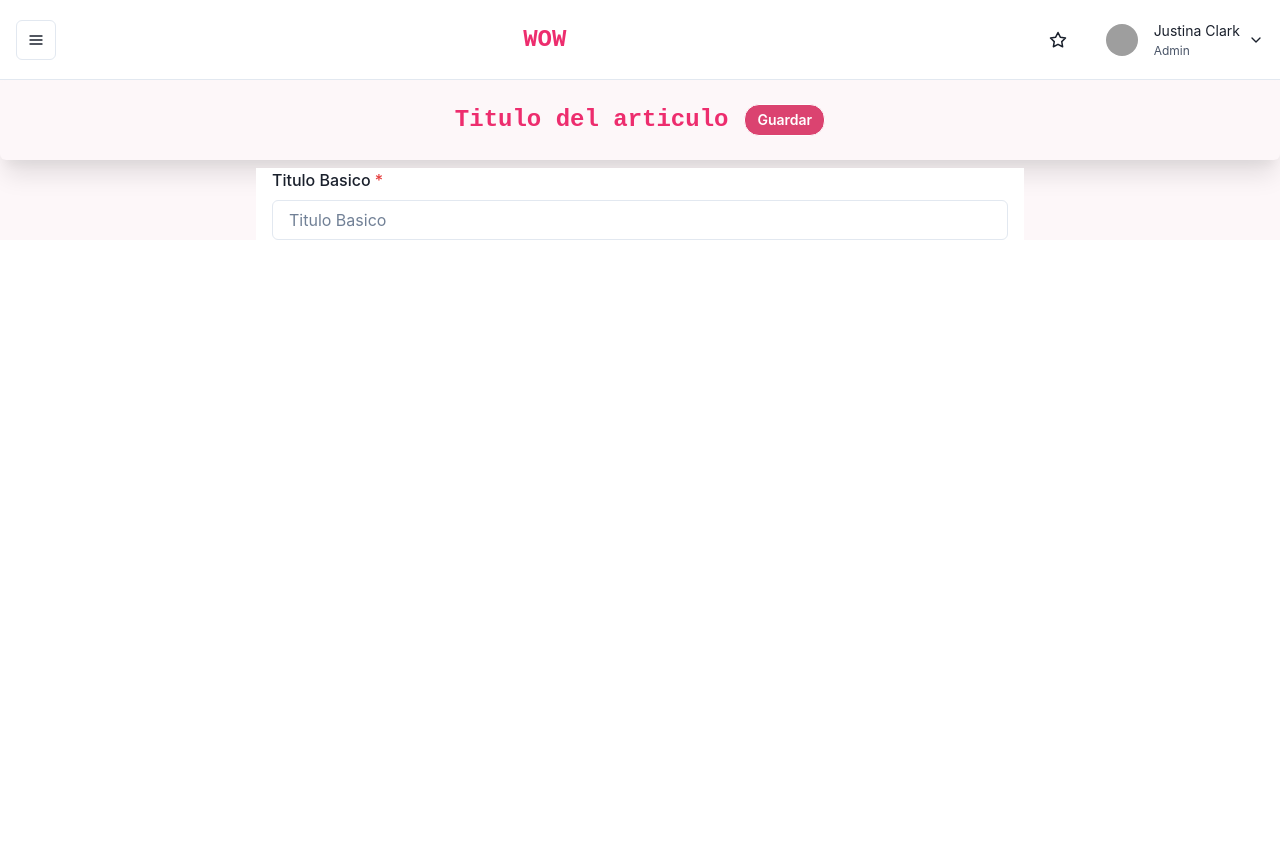
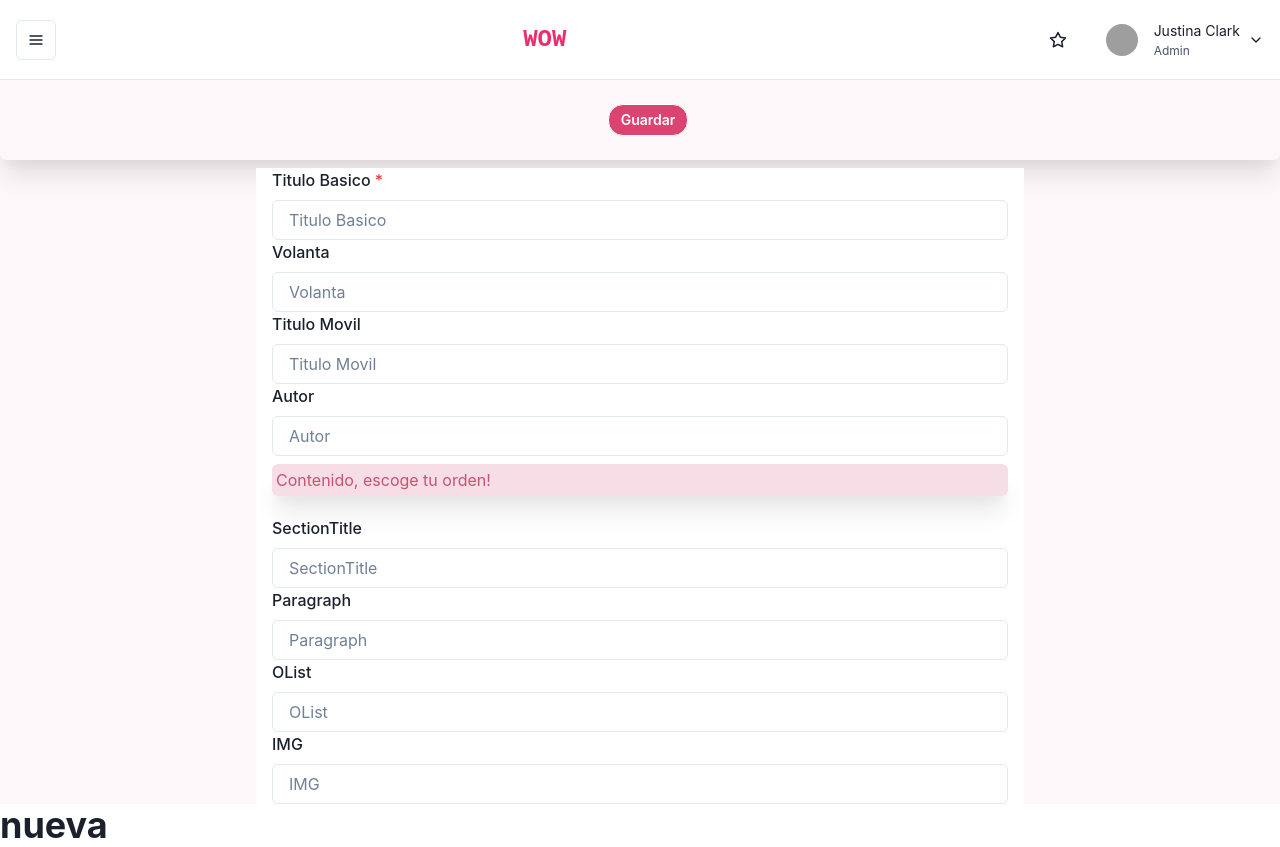
Before and after one commit to alejaramos/ABM, a Next.js app: page /selected/newHistorie in a window 1280 px wide. Before the commit the page ends 800 px from the top, so only its background shows below. Built offline with nearby package versions, Linux system fonts and the light colour scheme; grey boxes are pictures that could not be loaded.

Commit message:
added drag and drop

```diff
--- /dev/null
+++ b/Components/ArticleEdition.js
@@ -0,0 +1,224 @@
+import {
+  Box,
+  Heading,
+  Button,
+  Stack,
+  Center,
+  Spacer,
+  Container,
+  FormControl,
+  FormLabel,
+  Input,
+  Text,
+} from "@chakra-ui/react";
+
+import HeaderDrawer from "./HeaderDrawer";
+import useInput from "../hooks/useInput";
+import { DragDropContext, Droppable, Draggable } from "react-beautiful-dnd";
+import React, { useEffect, useState } from "react";
+import axios from "axios";
+
+const reorder = (list, startIndex, endIndex) => {
+  const result = Array.from(list);
+  const [removed] = result.splice(startIndex, 1);
+  result.splice(endIndex, 0, removed);
+
+  return result;
+};
+
+const ArticleEdition = () => {
+  const titulo = useInput();
+  const volanta = useInput();
+  const tituloMovil = useInput();
+  const autor = useInput();
+  const Paragraph = useInput();
+  const SectionTitle = useInput();
+  const OList = useInput();
+  const IMG = useInput();
+
+  const text = [
+    {
+      id: "item-1",
+      type: "SectionTitle",
+      content: "los cuerpos",
+    },
+    {
+      id: "item-2",
+      type: "Paragraph",
+      content: Paragraph.value,
+    },
+    {
+      id: "item-3",
+      type: "OList",
+      content: "-uno, -dos",
+    },
+    {
+      id: "item-4",
+      type: "IMG",
+      content:
+        "https://www.ospat.com.ar/wp-content/uploads/2017/05/Dear-Kate.jpg",
+    },
+  ];
+
+  //handlesubmit
+
+  const handlerSubmit = (e) => {
+    e.preventDefault();
+    console.log("entre", titulo.value, volanta.value, autor.value, items);
+    axios
+      .post("http://localhost:3001/api/news", {
+        title: titulo.value,
+        subtitle: volanta.value,
+        field_credits: autor.value,
+        content: items,
+      })
+      .then((res) => {
+        alert(`guardada con exito`);
+      })
+      .catch((err) => {
+        alert("prueba de nuevo"), console.log(err);
+      });
+  };
+
+  //drag and drop
+  const [items, setItems] = useState([]);
+
+  useEffect(() => {
+    setItems(text);
+  }, []);
+
+  const onDragEnd = (result) => {
+    if (!result.destination) {
+      return;
+    }
+
+    const reorderedItems = reorder(
+      items,
+      result.source.index,
+      result.destination.index
+    );
+
+    console.log({ reorderedItems });
+    setItems(reorderedItems);
+  };
+
+  return (
+    <Box backgroundColor={"hsl(336deg 56% 98%)"} alignItems="center">
+      <HeaderDrawer></HeaderDrawer>
+      <Box
+        boxShadow="xl"
+        p="6"
+        rounded="md"
+        backgroundColor={"hsl(336deg 56% 98%)"}
+      >
+        <Container maxW="xl" centerContent>
+          <Box>
+            <Stack spacing={4} direction="row" align="center">
+              <Heading
+                fontSize="2xl"
+                fontFamily="monospace"
+                fontWeight="900"
+                color="#ED2D6E"
+              >
+                {titulo.value}
+              </Heading>
+
+              <Button
+                _hover={{ bg: "#ED2D6E" }}
+                _active={{
+                  bg: "#dddfe2",
+                  transform: "scale(0.98)",
+                  borderColor: "#bec3c9",
+                }}
+                borderRadius="15px"
+                colorScheme="#ED2D6E"
+                color="white"
+                bg="hsl(342deg 68% 56%)"
+                variant="outline"
+                size="sm"
+                onClick={handlerSubmit}
+              >
+                Guardar
+              </Button>
+            </Stack>
+          </Box>
+        </Container>
+      </Box>
+
+      <Container marginTop={2} maxW="60%" centerContent bg={"white"}>
+        <FormControl id="Titulo Basico" isRequired>
+          <FormLabel>Titulo Basico</FormLabel>
+          <Input placeholder="Titulo Basico" {...titulo} />
+        </FormControl>
+
+        <FormControl id="Volanta">
+          <FormLabel>Volanta</FormLabel>
+          <Input
+            placeholder="Volanta"
+            value={volanta.value}
+            onChange={volanta.onChange}
+          />
+        </FormControl>
+
+        <FormControl id="Titulo Movil">
+          <FormLabel>Titulo Movil</FormLabel>
+          <Input placeholder="Titulo Movil" {...tituloMovil} />
+        </FormControl>
+
+        <FormControl id="Autor">
+          <FormLabel>Autor</FormLabel>
+          <Input placeholder="Autor" {...autor} />
+        </FormControl>
+
+        <Box
+          bg="#f7dde6"
+          marginTop={2}
+          boxShadow="xl"
+          p="1"
+          width="100%"
+          rounded="md"
+          centerContent
+        >
+          <Text color="hsl(345deg 50% 55%)">Contenido, escoge tu orden!</Text>
+        </Box>
+
+          <Box width="100%" marginTop={5}>
+            <DragDropContext onDragEnd={onDragEnd}>
+              <Droppable droppableId="droppable">
+                {(provided, snapshot) => (
+                  <div {...provided.droppableProps} ref={provided.innerRef}>
+                    {items.map((item, index) => (
+                      <Draggable
+                        key={item.id}
+                        draggableId={item.id}
+                        index={index}
+                      >
+                        {(provided, snapshot) => (
+                          <Box
+                            className="card"
+
+                            ref={provided.innerRef}
+                            {...provided.draggableProps}
+                            {...provided.dragHandleProps}
+                          >
+                            <FormControl id={item.content}>
+                              <FormLabel>{item.type}</FormLabel>
+                              <Input placeholder={item.type} {...item.type} />
+                            </FormControl>
+                          </Box>
+                        )}
+                      </Draggable>
+                    ))}
+                    {provided.placeholder}
+                  </div>
+                )}
+              </Droppable>
+            </DragDropContext>
+          </Box>
+
+      </Container>
+    </Box>
+  );
+};
+
+export default ArticleEdition;
--- a/Components/HeaderDrawer.js
+++ b/Components/HeaderDrawer.js
@@ -183,7 +183,7 @@ export default function HeaderDrawer() {
   const NavItem = ({ icon, children, ...rest }) => {
     return (
       <Link
-        href={`http://localhost:3000/edition/${children}`}
+        href={`http://localhost:8000/edition/${children}`}
         style={{ textDecoration: "none" }}
         _focus={{ boxShadow: "none" }}
       >
--- a/Components/SideBar.js
+++ b/Components/SideBar.js
@@ -133,7 +133,7 @@ const SidebarContent = ({ onClose, ...rest }) => {
 const NavItem = ({ icon, children, ...rest }) => {
   return (
     <Link
-      href={`http://localhost:3000/edition/${children}`}
+      href={`http://localhost:8000/edition/${children}`}
       style={{ textDecoration: "none" }}
       _focus={{ boxShadow: "none" }}
     >
--- a/package.json
+++ b/package.json
@@ -18,6 +18,7 @@
     "framer-motion": "^6.3.16",
     "next": "12.2.0",
     "react": "18.2.0",
+    "react-beautiful-dnd": "^13.1.0",
     "react-dom": "18.2.0",
     "react-icons": "^4.4.0",
     "react-router": "^6.3.0"
--- a/pages/_app.js
+++ b/pages/_app.js
@@ -1,11 +1,11 @@
 import * as React from "react";
 import { ChakraProvider } from "@chakra-ui/react";
-import SidebarWithHeader from "../Components/SideBar";
 
 
 
 function MyApp({ Component, pageProps }) {
   return (
+
     <ChakraProvider>
 
       <Component {...pageProps} />
--- a/pages/selected/[articleName].js
+++ /dev/null
@@ -1,73 +0,0 @@
-import { useRouter } from "next/router";
-import React, { ReactNode } from "react";
-import {
-  Box,
-  Heading,
-  Button,
-  Stack,
-  Center,
-  Spacer,
-  Container,
-  FormControl,
-  FormLabel,
-  Input
-} from "@chakra-ui/react";
-
-import HeaderDrawer from "../../Components/HeaderDrawer";
-
-export default function Option() {
-  const router = useRouter();
-  const { articlename } = router.query;
-
-  return (
-    <Box backgroundColor={"hsl(336deg 56% 98%)"} alignItems="center">
-      <HeaderDrawer></HeaderDrawer>
-      <Box  boxShadow='xl' p='6' rounded='md' backgroundColor={"hsl(336deg 56% 98%)"}>
-      <Container maxW="xl" centerContent >
-        <Box  >
-          <Stack spacing={4} direction="row" align="center">
-            <Heading
-              fontSize="2xl"
-              fontFamily="monospace"
-              fontWeight="900"
-              color="#ED2D6E"
-            >
-              {" "}
-              Titulo del articulo
-            </Heading>
-
-            <Button
-              _hover={{ bg: "#ED2D6E" }}
-              _active={{
-                bg: "#dddfe2",
-                transform: "scale(0.98)",
-                borderColor: "#bec3c9",
-              }}
-              borderRadius="15px"
-              colorScheme="#ED2D6E"
-              color="white"
-              bg="hsl(342deg 68% 56%)"
-              variant="outline"
-              size="sm"
-            >
-              Guardar
-            </Button>
-          </Stack>
-        </Box>
-      </Container>
-      </Box>
-
-
-
-      <Container  marginTop={2} maxW="60%"centerContent bg={"white"}>
-
-  <FormControl id="first-name" isRequired>
-  <FormLabel>Titulo Basico</FormLabel>
-  <Input placeholder="Titulo Basico" />
-</FormControl>
-
-</Container>
-
-    </Box>
-  );
-}
--- /dev/null
+++ b/pages/selected/newHistorie.js
@@ -0,0 +1,16 @@
+import { Heading } from "@chakra-ui/react";
+import { useRouter } from "next/router";
+import React, { ReactNode, useState } from "react";
+import ArticleEdition from "../../Components/ArticleEdition";
+
+
+export default function Option() {
+
+  return (
+  <> <ArticleEdition>
+
+  </ArticleEdition>
+  <Heading>   nueva</Heading>
+  </>
+  );
+}
```
Also changed, not shown: pages/selected/[id].js (added, +11 -0 lines), 1 other file (tests, documents, lock files or other folders).
